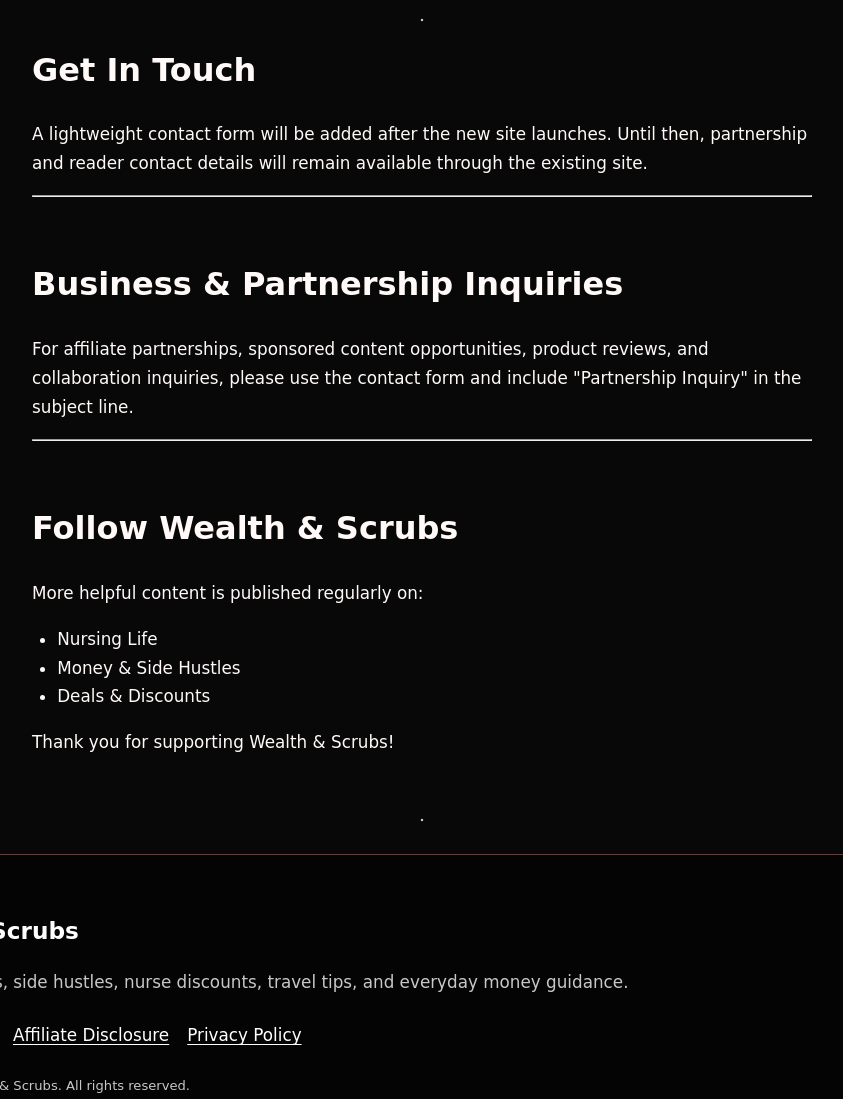
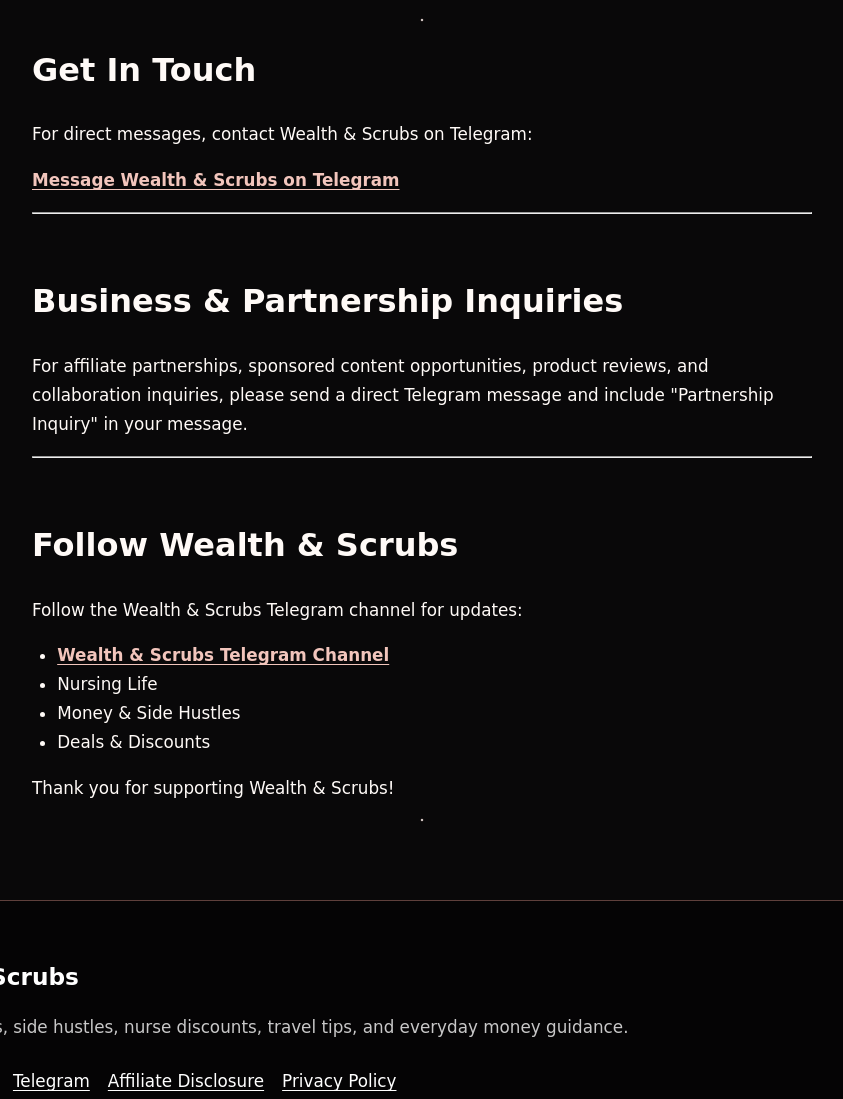
Before and after one commit to wealthandscrubs/wealth-and-scrubs, an Eleventy site: page src/pages/contact.html in a window 1280 px wide. Shown: the part 1180-2279 px from the top of the page, without its empty margins (218-1061 px from the left). Built offline with nearby package versions, Linux system fonts and the light colour scheme; Eleventy itself is replaced by a stand-in of ours; files that its build step writes are made by us from their sources; what cheerio would draw is missing.

Commit message:
Add Telegram contact links

```diff
--- a/src/_includes/layouts/base.njk
+++ b/src/_includes/layouts/base.njk
@@ -51,6 +51,7 @@
         <nav aria-label="Footer navigation">
           <a href="/about/">About</a>
           <a href="/contact/">Contact</a>
+          <a href="https://t.me/WealthandScrubs" target="_blank" rel="noopener">Telegram</a>
           <a href="/affiliate-disclosure/">Affiliate Disclosure</a>
           <a href="/privacy-policy/">Privacy Policy</a>
         </nav>
--- a/src/pages/contact.html
+++ b/src/pages/contact.html
@@ -4,7 +4,7 @@
 slug: "contact"
 date: 2026-06-02
 permalink: "/contact/index.html"
-excerpt: "Thank you for visiting Wealth & Scrubs! If you have questions, feedback, article suggestions, or partnership opportunities, I'd love to hear from you. Topics You Can Contact…"
+excerpt: "Contact Wealth & Scrubs through Telegram for reader questions, feedback, article suggestions, partnership opportunities, and new updates."
 author: "Brooke | Wealth & Scrubs"
 categories: []
 tags: ["page"]
@@ -49,7 +49,11 @@
 
 
 
-<p>A lightweight contact form will be added after the new site launches. Until then, partnership and reader contact details will remain available through the existing site.</p>
+<p>For direct messages, contact Wealth &amp; Scrubs on Telegram:</p>
+
+
+
+<p><a href="http://t.me/WealthandScrubs?direct" target="_blank" rel="noopener">Message Wealth &amp; Scrubs on Telegram</a></p>
 
 
 
@@ -61,7 +65,7 @@
 
 
 
-<p>For affiliate partnerships, sponsored content opportunities, product reviews, and collaboration inquiries, please use the contact form and include "Partnership Inquiry" in the subject line.</p>
+<p>For affiliate partnerships, sponsored content opportunities, product reviews, and collaboration inquiries, please send a direct Telegram message and include "Partnership Inquiry" in your message.</p>
 
 
 
@@ -73,11 +77,15 @@
 
 
 
-<p>More helpful content is published regularly on:</p>
+<p>Follow the Wealth &amp; Scrubs Telegram channel for updates:</p>
 
 
 
 <ul class="wp-block-list">
+<li><a href="https://t.me/WealthandScrubs" target="_blank" rel="noopener">Wealth &amp; Scrubs Telegram Channel</a></li>
+
+
+
 <li>Nursing Life</li>
 
 
```
